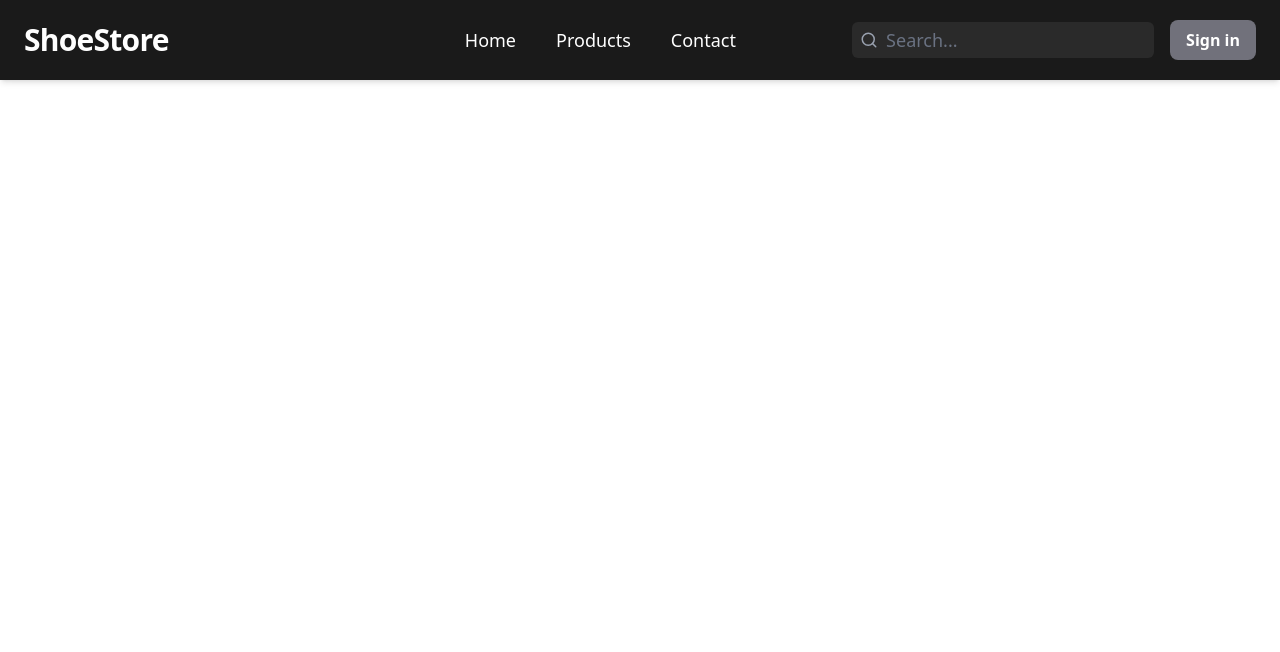
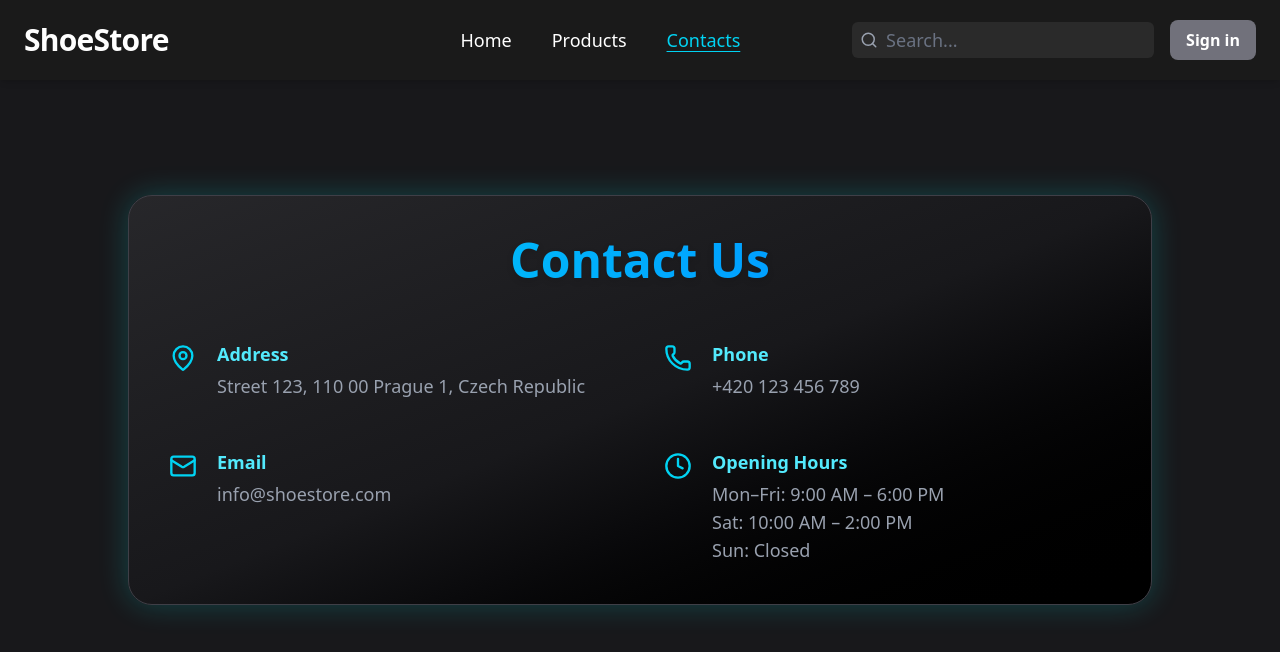
Before and after one commit to 10101010110111111111/unicorn-eshop, a React (Vite) app in the folder frontend/: page /contacts in a window 1280 px wide. Shown: the top 652 px of the page. Built offline with nearby package versions, Linux system fonts and the light colour scheme; no server answers.

Commit message:
ContactsPageUpgrade

```diff
--- a/frontend/src/App.jsx
+++ b/frontend/src/App.jsx
@@ -3,12 +3,14 @@ import { ProductsPage } from "./pages/ProductsPage";
 import { Navbar } from "./components/Navbar";
 import { AuthenticateWithRedirectCallback } from "@clerk/clerk-react";
 import { AuthCallbackPage } from "./pages/AuthCallbackPage";
+import { ContactsPage } from "./pages/ContactsPage";
 
 export const App = () => {
   return (
     <>
       <Navbar />
       <Routes>
+        <Route path="/contacts" element={<ContactsPage />} />
         <Route path="/products" element={<ProductsPage />} />
         <Route
           path="/sso-callback"
--- a/frontend/src/components/Navbar.jsx
+++ b/frontend/src/components/Navbar.jsx
@@ -53,10 +53,10 @@ export const Navbar = () => {
         </li>
         <li>
           <NavLink
-            to="/contact"
+            to="/contacts"
             className={({ isActive }) => (isActive ? activeStyle : baseStyle)}
           >
-            Contact
+            Contacts
           </NavLink>
         </li>
       </ul>
@@ -84,7 +84,6 @@ export const Navbar = () => {
                   userButtonAvatarBox: "w-8 h-8",
                 },
               }}
-              afterSignOutUrl="/"
             />
 
             <Link
--- a/frontend/src/pages/Contactpage.jsx
+++ /dev/null
@@ -1,35 +0,0 @@
-import React from "react";
-
-function Contactpage() {
-  return (
-    <div className="max-w-3xl mx-auto px-6 py-10 bg-[#f7f7f7] rounded-md shadow-md text-gray-800">
-      <h1 className="text-3xl font-semibold mb-8"><b>Contact Us</b></h1>
-
-      <div className="space-y-6 text-lg">
-        <div>
-          <strong>Address:</strong>
-          <p>Street 123, 110 00 Prague 1, Czech Republic</p>
-        </div>
-
-        <div>
-          <strong>Phone:</strong>
-          <p>+420 123 456 789</p>
-        </div>
-
-        <div>
-          <strong>Email:</strong>
-          <p>info@shoestore.com</p>
-        </div>
-
-        <div>
-          <strong>Opening Hours:</strong>
-          <p>Mon–Fri: 9:00 AM – 6:00 PM</p>
-          <p>Sat: 10:00 AM – 2:00 PM</p>
-          <p>Sun: Closed</p>
-        </div>
-      </div>
-    </div>
-  );
-}
-
-export default Contactpage;
--- /dev/null
+++ b/frontend/src/pages/ContactsPage.jsx
@@ -0,0 +1,51 @@
+import { MapPin, Phone, Mail, Clock } from "lucide-react";
+
+export const ContactsPage = () => {
+  return (
+    <div className="bg-zinc-900 min-h-screen flex items-center justify-center px-4 py-16">
+      <div className="w-full max-w-5xl bg-gradient-to-br from-zinc-800 via-zinc-900 to-black p-10 rounded-3xl shadow-[0_0_30px_rgba(0,255,255,0.2)] border border-zinc-700">
+        <h1 className="text-5xl font-extrabold text-transparent bg-clip-text bg-gradient-to-r from-cyan-400 to-blue-500 text-center mb-14 drop-shadow-md">
+          Contact Us
+        </h1>
+
+        <div className="grid md:grid-cols-2 gap-12 text-white text-base md:text-lg">
+          <div className="flex items-start space-x-5">
+            <MapPin className="text-cyan-400 mt-1" size={28} />
+            <div>
+              <p className="font-semibold text-cyan-300 mb-1">Address</p>
+              <p className="text-gray-400">
+                Street 123, 110 00 Prague 1, Czech Republic
+              </p>
+            </div>
+          </div>
+
+          <div className="flex items-start space-x-5">
+            <Phone className="text-cyan-400 mt-1" size={28} />
+            <div>
+              <p className="font-semibold text-cyan-300 mb-1">Phone</p>
+              <p className="text-gray-400">+420 123 456 789</p>
+            </div>
+          </div>
+
+          <div className="flex items-start space-x-5">
+            <Mail className="text-cyan-400 mt-1" size={28} />
+            <div>
+              <p className="font-semibold text-cyan-300 mb-1">Email</p>
+              <p className="text-gray-400">info@shoestore.com</p>
+            </div>
+          </div>
+
+          <div className="flex items-start space-x-5">
+            <Clock className="text-cyan-400 mt-1" size={28} />
+            <div>
+              <p className="font-semibold text-cyan-300 mb-1">Opening Hours</p>
+              <p className="text-gray-400">Mon–Fri: 9:00 AM – 6:00 PM</p>
+              <p className="text-gray-400">Sat: 10:00 AM – 2:00 PM</p>
+              <p className="text-gray-400">Sun: Closed</p>
+            </div>
+          </div>
+        </div>
+      </div>
+    </div>
+  );
+};
```
